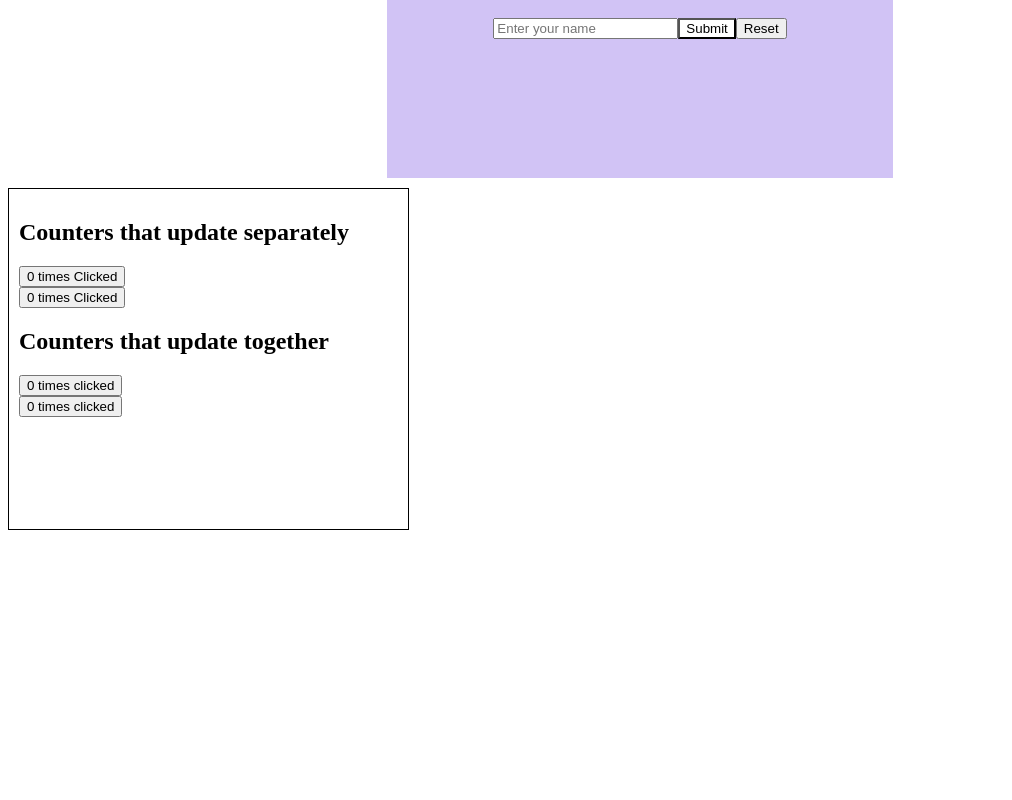
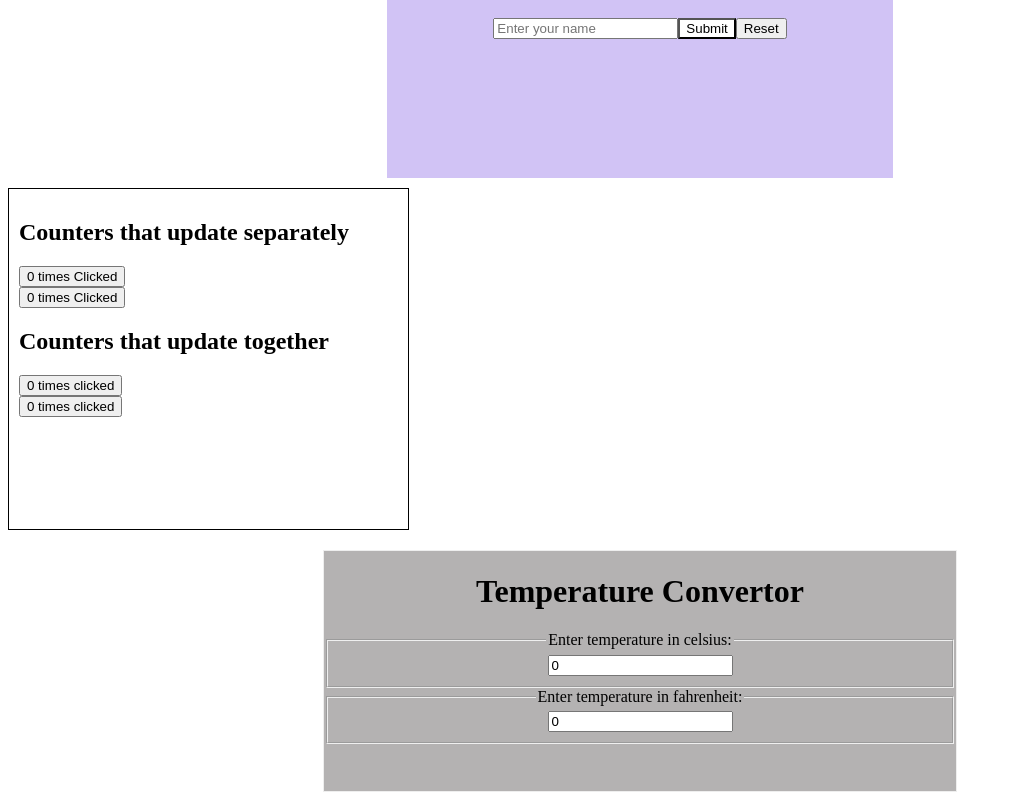
Before and after one commit to Gaditi12/React-work, a React (Create React App) app: page / in a window 1280 px wide. Shown: the part 1478-2278 px from the top of the page, without its empty margins (0-1012 px from the left). Before the commit the page ends 2016 px from the top, so only its background shows below. Built offline with nearby package versions, Linux system fonts and the light colour scheme.

Commit message:
created temperature convertor

```diff
--- a/public/style.css
+++ b/public/style.css
@@ -55,3 +55,12 @@
   width: 30%;
   border: 1px solid #000000;
 }
+#temp {
+  margin: auto;
+  margin-top: 20px;
+  background-color: #b4b2b2;
+  border: 1px solid #eeeeee;
+  height: 30vh;
+  width: 50%;
+  text-align: center;
+}
--- a/src/App.js
+++ b/src/App.js
@@ -14,6 +14,7 @@ import MyButton from "./component/Events";
 import Hooks from "./component/Hooks";
 import Counter from "./component/Counter";
 import SecCounter from "./component/SecCounter";
+import ConvertTemp from "./component/ConvertTemp";
 const comment = {
   text: "I hope you enjoy learning React!",
   author: {
@@ -59,6 +60,7 @@ function App() {
         <h2>Counters that update together</h2>
         <SecCounter />
       </div>
+      <ConvertTemp />
     </>
   );
 }
--- /dev/null
+++ b/src/component/ConvertTemp.jsx
@@ -0,0 +1,37 @@
+import React, { useState } from "react";
+function ConvertTemp() {
+  const [temp, setTemp] = useState({ c: 0, f: 0 });
+  //   function toCelsius(fahrenheit) {
+  //     return ((fahrenheit - 32) * 5) / 9;
+  //   }
+  function updateC(e) {
+    setTemp({
+      c: e.target.value,
+      f: ((+e.target.value * 9) / 5 + 32).toFixed(2),
+    });
+  }
+  function updateF(e) {
+    setTemp({
+      c: (((+e.target.value - 32) * 5) / 9).toFixed(2),
+      f: e.target.value,
+    });
+  }
+
+  return (
+    <>
+      <div id="temp">
+        <h1>Temperature Convertor</h1>
+        <fieldset>
+          <legend>Enter temperature in celsius:</legend>
+          <input type="number" value={temp.c} onChange={updateC} />
+        </fieldset>
+        <fieldset>
+          <legend>Enter temperature in fahrenheit:</legend>
+          <input type="number" value={temp.f} onChange={updateF} />
+        </fieldset>
+      </div>
+    </>
+  );
+}
+
+export default ConvertTemp;
```
